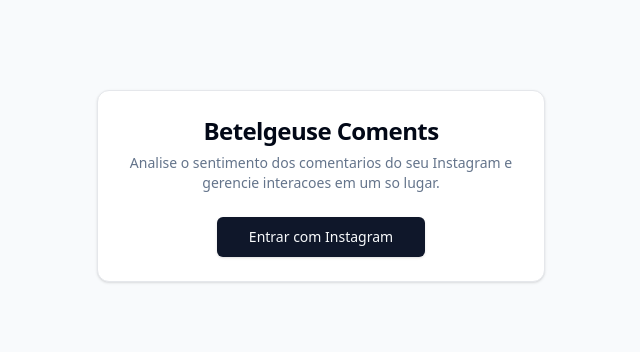
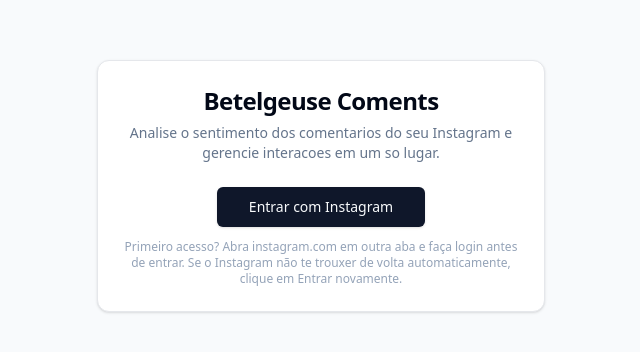
Before and after one commit to mlmpbr2/betelgeuse-coments, a Next.js app: page /login in a window 1280 px wide. Shown: the part 214-566 px from the top of the page, without its empty margins (319-959 px from the left). Built offline with nearby package versions, Linux system fonts and the light colour scheme; no server answers.

Commit message:
fix: remover logs de diagnóstico e mitigar fluxo de login frio do Instagram

```diff
--- a/src/app/login/page.tsx
+++ b/src/app/login/page.tsx
@@ -26,8 +26,13 @@
             interacoes em um so lugar.
           </CardDescription>
         </CardHeader>
-        <CardContent className="flex justify-center">
+        <CardContent className="flex flex-col items-center gap-3">
           <LoginButton />
+          <p className="text-center text-xs text-slate-400">
+            Primeiro acesso? Abra instagram.com em outra aba e faça login
+            antes de entrar. Se o Instagram não te trouxer de volta
+            automaticamente, clique em Entrar novamente.
+          </p>
         </CardContent>
       </Card>
     </main>
```
